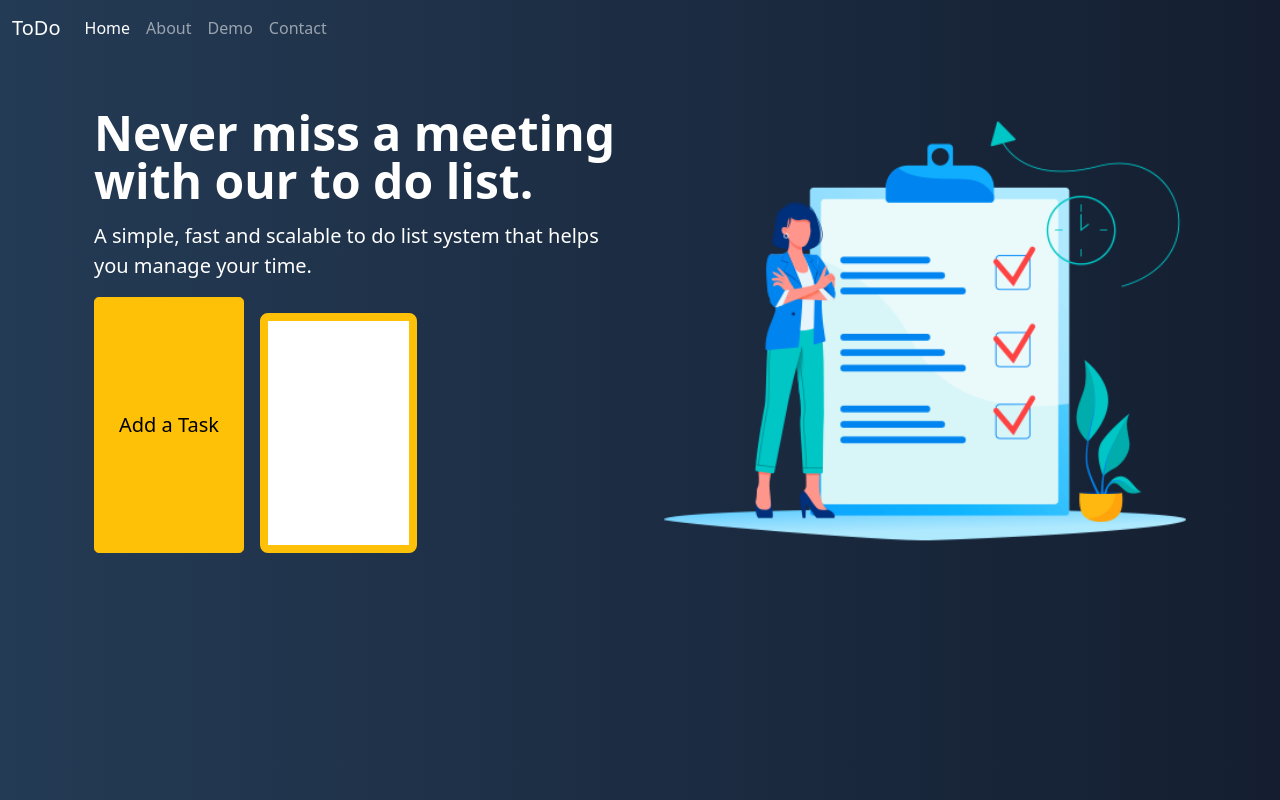
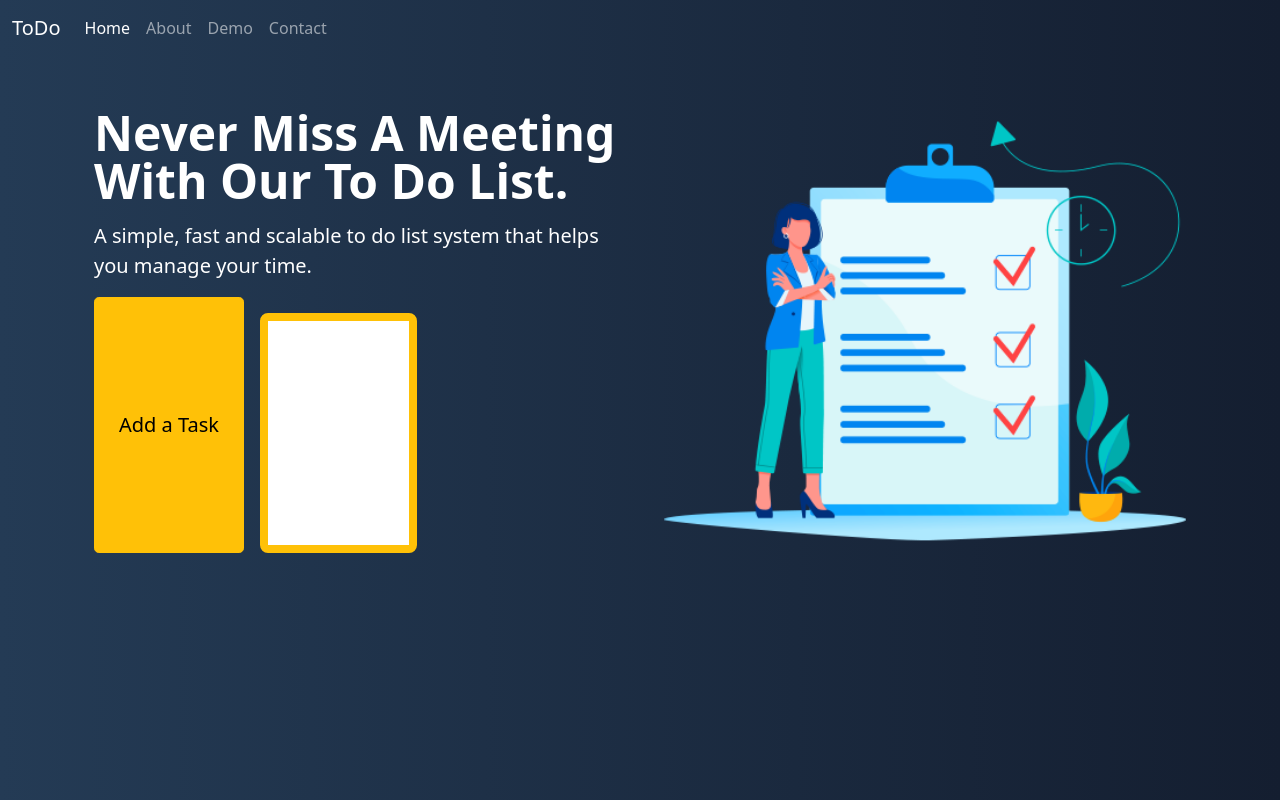
Before and after one commit to ephillips-tx/FirstProject, a plain HTML site: page index.html in a window 1280 px wide. Drawn offline with nearby package versions, Linux system fonts and the light colour scheme.

```diff
--- a/index.html
+++ b/index.html
@@ -2,7 +2,7 @@
 <html lang="en">
 
 <head>
-    <title>First Project</title>
+    <title>First Project: v2</title>
     <!-- Required meta tags -->
     <meta charset="utf-8">
     <meta name="viewport" content="width=device-width, initial-scale=1, shrink-to-fit=no">
@@ -64,7 +64,7 @@
                         loading="lazy">
                 </div>
                 <div class="col-lg-6">
-                    <h1 class="display-5 fw-bold lh-1 mb-3">Never miss a meeting with our to do list.</h1>
+                    <h1 class="display-5 fw-bold lh-1 mb-3">Never Miss A Meeting With Our To Do List.</h1>
                     <p class="lead">A simple, fast and scalable to do list system that helps you manage your time.
                     </p>
                     <div class="d-grid gap-2 d-md-flex justify-content-md-start">
```
